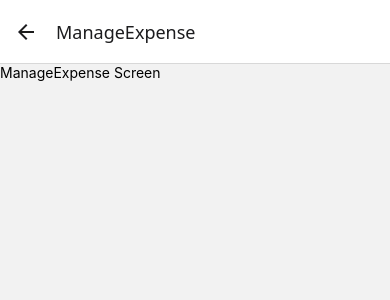
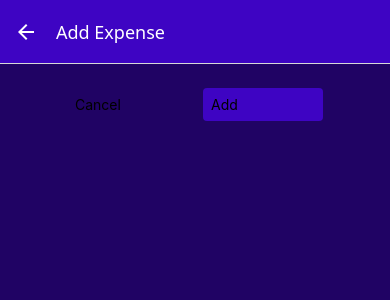
Before and after one commit to Austinspeed/ExpenseTracker, a React Native app: screen /ManageExpense in a window 390 px wide. Shown: the top 300 px of the page. Built offline with nearby package versions, Linux system fonts and the light colour scheme.

Commit message:
Activated the manageExpense Screen

```diff
--- a/App.js
+++ b/App.js
@@ -8,6 +8,7 @@ import ManageExpense from "./screens/ManageExpense";
 import AllExpenses from "./screens/AllExpenses";
 import RecentExpenses from "./screens/RecentExpenses";
 import { GlobalStyles } from "./constants/styles";
+import IconButton from "./components/UI/IconButton";
 
 const Stack = createNativeStackNavigator();
 
@@ -16,12 +17,22 @@ const BottomTabs = createBottomTabNavigator();
 function ExpensesOverview() {
   return (
     <BottomTabs.Navigator
-      screenOptions={{
+      screenOptions={({ navigation }) => ({
         headerStyle: { backgroundColor: GlobalStyles.colors.primary500 },
         headerTintColor: "white",
         tabBarStyle: { backgroundColor: GlobalStyles.colors.primary500 },
         tabBarActiveTintColor: GlobalStyles.colors.accent500,
-      }}
+        headerRight: ({ tintColor }) => (
+          <IconButton
+            icon="add"
+            size={24}
+            color={tintColor}
+            onPress={() => {
+              navigation.navigate("ManageExpense");
+            }}
+          />
+        ),
+      })}
     >
       <BottomTabs.Screen
         name="RecentExpenses"
@@ -34,13 +45,17 @@ function ExpensesOverview() {
           ),
         }}
       />
-      <BottomTabs.Screen name="AllExpenses" component={AllExpenses} options={{
+      <BottomTabs.Screen
+        name="AllExpenses"
+        component={AllExpenses}
+        options={{
           title: "All Expenses",
           tabBarLabel: "All Expenses",
           tabBarIcon: ({ color, size }) => (
             <Ionicons name="calendar" size={size} color={color} />
           ),
-        }} />
+        }}
+      />
     </BottomTabs.Navigator>
   );
 }
@@ -49,9 +64,24 @@ export default function App() {
     <>
       <StatusBar style="auto" />
       <NavigationContainer>
-        <Stack.Navigator>
-          <Stack.Screen name="ExpensesOverview" component={ExpensesOverview} options={{headerShown: false}} />
-          <Stack.Screen name="ManageExpense" component={ManageExpense} />
+        <Stack.Navigator
+          screenOptions={{
+            headerStyle: { backgroundColor: GlobalStyles.colors.primary500 },
+            headerTintColor: "white",
+          }}
+        >
+          <Stack.Screen
+            name="ExpensesOverview"
+            component={ExpensesOverview}
+            options={{ headerShown: false }}
+          />
+          <Stack.Screen
+            name="ManageExpense"
+            component={ManageExpense}
+            options={{
+              presentation: "modal",
+            }}
+          />
         </Stack.Navigator>
       </NavigationContainer>
     </>
--- a/components/ExpensesOutput/ExpenseItem.js
+++ b/components/ExpensesOutput/ExpenseItem.js
@@ -1,11 +1,22 @@
 import { Pressable, StyleSheet, Text, View } from "react-native";
 import { GlobalStyles } from "../../constants/styles";
 import { getFormattedDate } from "../../util/date";
+import { useNavigation } from "@react-navigation/native";
 
-const ExpenseItem = ({ description, date, amount }) => {
+const ExpenseItem = ({id, description, date, amount }) => {
+  const navigation = useNavigation()
+  function expensePressHandler() {
+    navigation.navigate('ManageExpense', {
+      expenseId: id
+    })
+  }
+
   return (
-    <Pressable>
-      <View style={styles.expenseItem}>
+    <Pressable
+      onPress={expensePressHandler}
+      style={({ pressed }) => pressed && styles.pressed}
+    >
+      <View style={[styles.expenseItem]}>
         <View>
           <Text style={[styles.textBase, styles.description]}>
             {description}
@@ -23,6 +34,9 @@ const ExpenseItem = ({ description, date, amount }) => {
 export default ExpenseItem;
 
 const styles = StyleSheet.create({
+  pressed: {
+    opacity: 0.75,
+  },
   expenseItem: {
     padding: 12,
     marginVertical: 8,
--- /dev/null
+++ b/components/UI/Button.js
@@ -0,0 +1,33 @@
+import { Pressable, StyleSheet, View, Text } from "react-native"
+import { GlobalStyles } from "../../constants/styles"
+
+const Button = ({children, onPress, mode, style}) => {
+    return <View style={style}>
+        <Pressable onPress={onPress} style={({pressed}) => pressed && styles.pressed}>
+            <View style={[styles.button, mode === 'flat' && styles.flat]} >
+                <Text style={[styles.buttonText, mode === 'flat' && styles.flat]}>{children}</Text>
+            </View>
+        </Pressable>
+    </View>
+}
+
+export default Button
+
+const styles = StyleSheet.create({
+    button: {
+        borderRadius: 4,
+        padding: 8,
+        backgroundColor: GlobalStyles.colors.primary500,
+    },
+    flat: {
+        backgroundColor: 'transparent',
+    },
+    flatText: {
+        color: GlobalStyles.colors.primary200
+    },
+    pressed: {
+        opacity: 0.75,
+        backgroundColor: GlobalStyles.colors.primary100,
+        borderRadius: 4
+    }
+})
--- /dev/null
+++ b/components/UI/IconButton.js
@@ -0,0 +1,26 @@
+import { Pressable, StyleSheet, View } from "react-native";
+import { Ionicons } from "@expo/vector-icons";
+
+const IconButton = ({ icon, size, color, onPress }) => {
+  return (
+    <Pressable onPress={onPress} style={({pressed}) => pressed && styles.pressed}>
+      <View style={styles.buttonContainer}>
+        <Ionicons name={icon} size={size} color={color} />
+      </View>
+    </Pressable>
+  );
+};
+
+export default IconButton;
+
+const styles = StyleSheet.create({
+    buttonContainer: {
+        borderRadius: 24,
+        padding: 6,
+        marginHorizontal: 8,
+        marginVertical: 2
+    },
+    pressed: {
+        opacity: 0.75
+    }
+});
--- a/screens/ManageExpense.js
+++ b/screens/ManageExpense.js
@@ -1,7 +1,68 @@
-import { Text } from "react-native"
+import { useLayoutEffect } from "react";
+import { StyleSheet, Text, View } from "react-native";
+import IconButton from "../components/UI/IconButton";
+import { GlobalStyles } from "../constants/styles";
+import Button from "../components/UI/Button";
 
-const ManageExpense = () => {
-    return <Text>ManageExpense Screen</Text>
-}
+const ManageExpense = ({ route, navigation }) => {
+  const editedExpenseId = route.params?.expenseId;
+  const isEditing = !!editedExpenseId; // '!!' is used to convert a variable to a boolean.
 
-export default ManageExpense
+  useLayoutEffect(() => {
+    navigation.setOptions({
+      title: isEditing ? "Edit Expense" : "Add Expense",
+    });
+  }, [navigation, isEditing]);
+
+  function deleteExpenseHandler () {}
+
+  function cancelHandler () {}
+
+    function confirmHandler () {}
+
+  return (
+    <View style={styles.container}>
+        <View style={styles.buttons}>
+            <Button mode='flat' onPress={cancelHandler} style={styles.button}>Cancel</Button>
+            <Button onPress={confirmHandler} style={styles.button}>{isEditing ? 'update' : 'Add' }</Button>
+        </View>
+
+      {isEditing && (
+        <View style={styles.deleteContainer}>
+          <IconButton
+            icon="trash"
+            color={GlobalStyles.colors.error500}
+            size={36}
+            onPress={deleteExpenseHandler}
+          />
+        </View>
+      )}
+    </View>
+  );
+};
+
+export default ManageExpense;
+
+const styles = StyleSheet.create({
+    container: {
+        flex: 1,
+        padding: 24,
+        backgroundColor: GlobalStyles.colors.primary800
+    },
+    buttons:{
+        flexDirection: 'row',
+        justifyContent: 'center',
+        alignItems: 'center'
+    },
+    button: {
+        minWidth: 120,
+        marginHorizontal: 8
+    },
+    deleteContainer: {
+        marginTop: 16,
+        paddingTop: 8,
+        borderTopWidth: 2,
+        borderTopColor: GlobalStyles.colors.primary200,
+        alignItems: 'center'
+    }
+})
```
